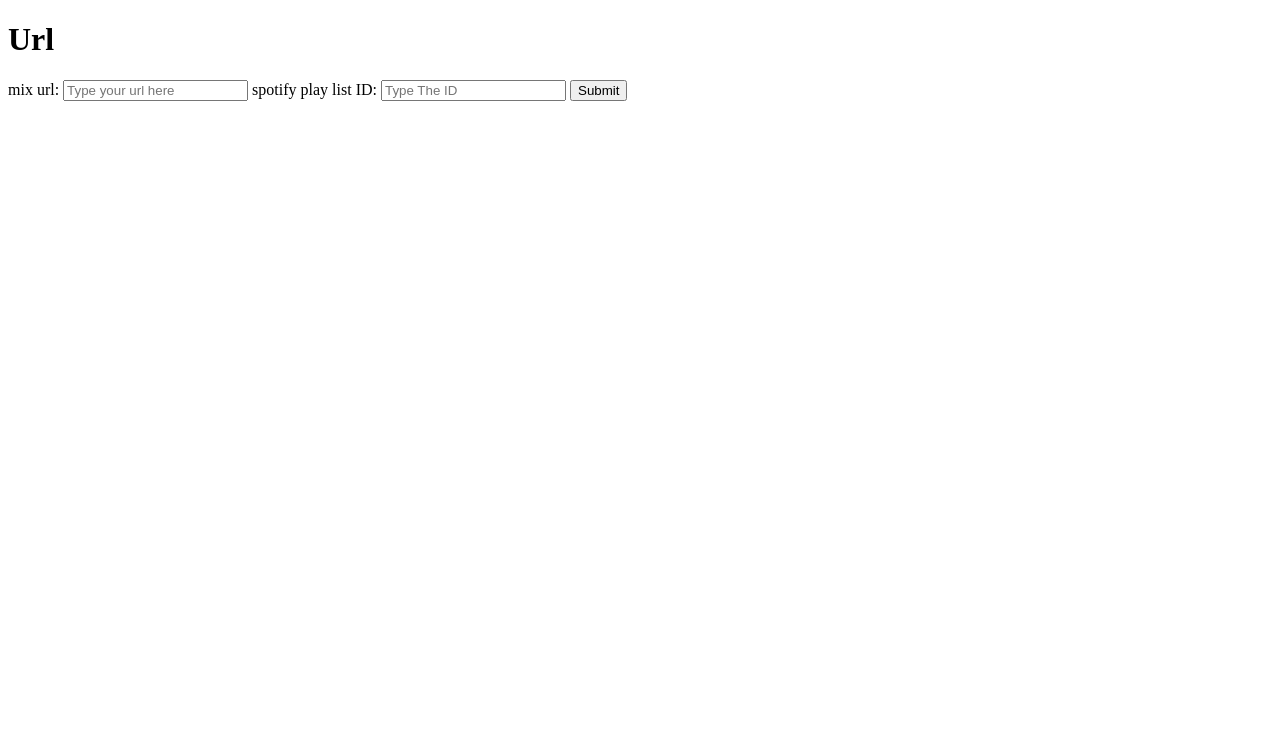
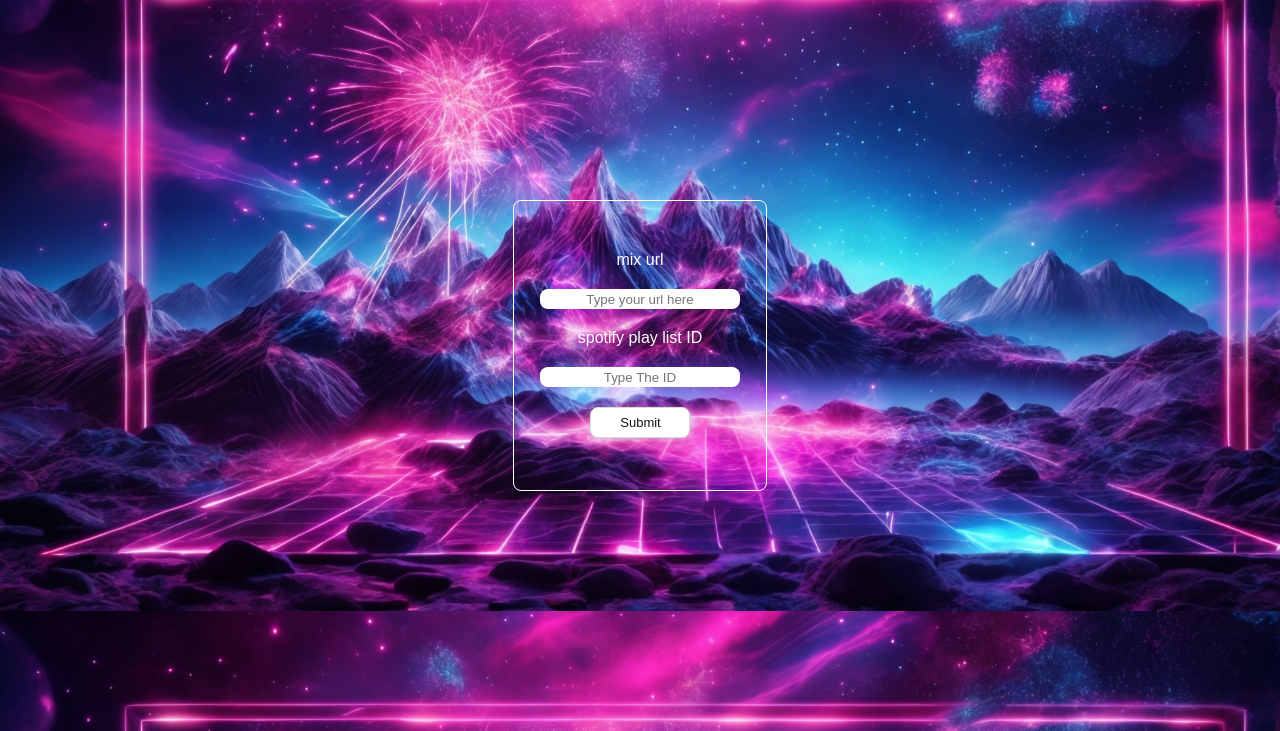
Before and after one commit to aymen-fkir/sync_play_list_from_youtube_to_spotify, a Flask app: page / in a window 1280 px wide. Shown: the top 731 px of the page. Run offline with Flask 3, Linux system fonts and the light colour scheme.

Commit message:
website style

```diff
--- /dev/null
+++ b/static/style.css
@@ -0,0 +1,77 @@
+body{
+    background-image: url("bg.jpg");
+    background-size:cover;
+    background-position:center ;
+}
+.main_box{
+    margin: auto;
+    width: 20%;
+    display: flex;
+    flex-direction: column;
+    align-items: center;
+    padding-top: 50px;
+    justify-content: space-between;
+    margin-top: 200px;
+    align-items: center;
+    border: 1px solid;
+    border-color:white ;
+    border-radius: 8px;
+}
+.form{
+    display: flex;
+    flex-direction: column;
+    align-items: center;
+    font-family: Arial, sans-serif;
+}
+.form label{
+    margin-bottom: 20px;
+    color: white;
+    text-align: center;
+
+}
+.form input{
+    box-sizing: border-box;
+    color: none;
+    border: none;
+    border-radius: 8px;
+    height: 20px;
+    width: 200px;
+    text-align: center;
+    margin-bottom: 20px;
+
+}
+
+.form button {
+    margin-bottom: 20px;
+    text-align: center;
+    background-color: #fff;
+    border: 1px solid #d5d9d9;
+    border-radius: 8px;
+    box-shadow: rgba(213, 217, 217, .5) 0 2px 5px 0;
+    box-sizing: border-box;
+    color: #0f1111;
+    cursor: pointer;
+    display: inline-block;
+    font-family: "Amazon Ember",sans-serif;
+    font-size: 13px;
+    line-height: 29px;
+    padding: 0 10px 0 11px;
+    position: relative;
+    text-align: center;
+    text-decoration: none;
+    user-select: none;
+    -webkit-user-select: none;
+    touch-action: manipulation;
+    vertical-align: middle;
+    width: 100px;
+}
+
+.form button:hover {
+  background-color: #f7fafa;
+}
+
+.form button:focus {
+  border-color: #008296;
+  box-shadow: rgba(213, 217, 217, .5) 0 2px 5px 0;
+  outline: 0;
+}
--- a/templates/index.html
+++ b/templates/index.html
@@ -3,18 +3,20 @@
 <head>
     <meta charset="UTF-8">
     <meta name="viewport" content="width=device-width, initial-scale=1.0">
-    <title>Sotify</title>
+    <title>Synco</title>
+    <link rel="stylesheet" href="static/style.css">
 </head>
 <body>
-    <h1>Url</h1>
-    <form action="/send" method="POST">
-        <label for="inputString">mix url:</label>
-        <input type="text" id="inputString" name="url" placeholder="Type your url here">
-        <label for="inputString">spotify play list ID:</label>
-        <input type="text" id="inputString" name="sp_url" placeholder="Type The ID">
-        <button  type="submit" class="form-control btn btn-primary submit px-3">Submit</button>
-        <p id="displayArea"></p>
-    </form>
+    <div class="main_box">
 
+        <form action="/send" method="POST" class="form">
+            <label for="inputString">mix url</label>
+            <input type="text" id="inputString" name="url" placeholder="Type your url here">
+            <label for="inputString">spotify play list ID</label>
+            <input type="text" id="inputString" name="sp_url" placeholder="Type The ID">
+            <button  type="submit" class="button">Submit</button>
+            <p id="displayArea"></p>
+        </form>
+    </div>
 </body>
 </html>
```
Also changed, not shown: static/bg.jpg (added).
